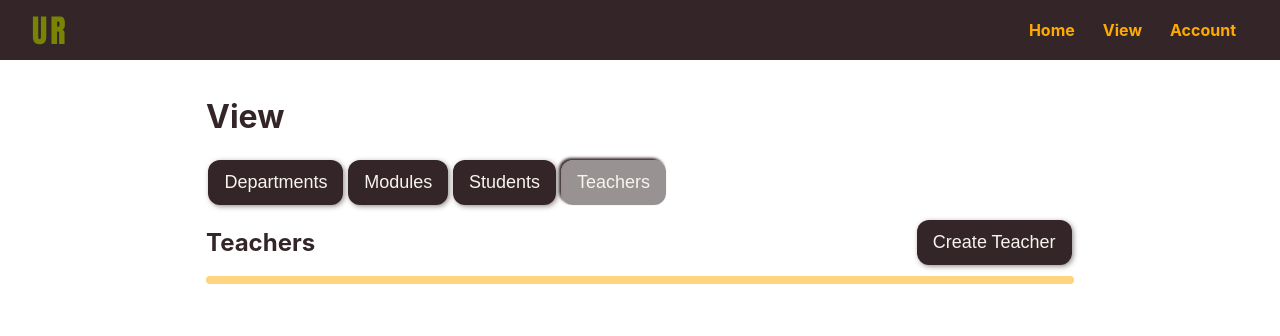
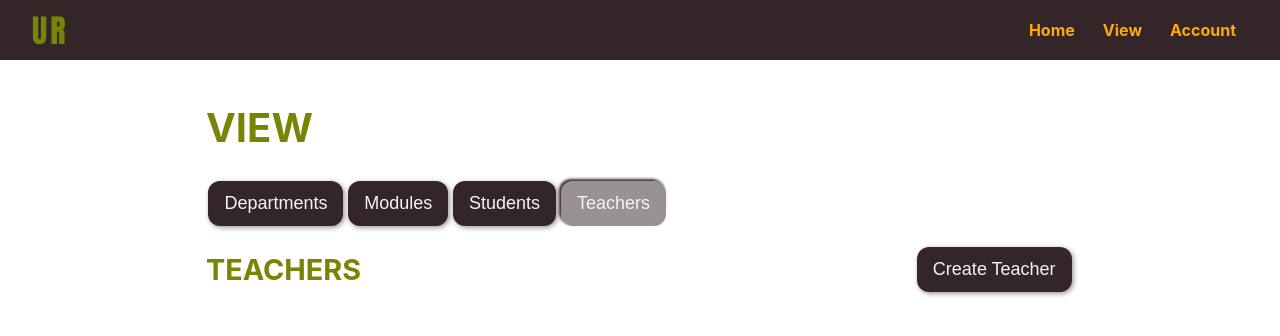
Before and after one commit to INValentin/markit-react-client, a React (Create React App) app: page /view in a window 1280 px wide. Shown: the top 336 px of the page. Built offline with nearby package versions, Linux system fonts and the light colour scheme; no server answers.

Commit message:
Changed some styles

```diff
--- a/src/components/StudentList/StudentList.jsx
+++ b/src/components/StudentList/StudentList.jsx
@@ -32,26 +32,6 @@ const StudentList = () => {
       <h2 className="studentHeader">Students</h2>
       <button onClick={toggleModal} className="btn">Create Student</button>
       </div>
-      <div className="filterList">
-        <div className="inputWrapper studentFilter">
-          <label htmlFor="stdpt">Select Department</label>
-          <select id="stdpt">
-            <option value="">Computer science</option>
-            <option value="">Pure Mathematics</option>
-            <option value="">Electricity</option>
-            <option value="">Civil Engineering</option>
-          </select>
-        </div>
-        <div className="inputWrapper studentFilter">
-          <label htmlFor="stdpt">Select Module</label>
-          <select id="stdpt">
-            <option value="">Analysis</option>
-            <option value="">Calculus III</option>
-            <option value="">Algorithms</option>
-            <option value="">Cyber security</option>
-          </select>
-        </div>
-      </div>
 
       <div className="studentList">
         {loading && <div className="student">Loading...</div>}
--- a/src/index.css
+++ b/src/index.css
@@ -85,6 +85,18 @@ input {
     background-color: tomato;
 }
 
+/* headers */
+h1, h2, h3, h4 {
+    text-transform: uppercase;
+    color: var(--accent-color-1)!important;
+}
+h2 {
+    font-size: 1.8rem;
+}
+h1 {
+    font-size: 2.5rem;
+}
+
 /* loader */
 
 .loader {
@@ -97,6 +109,33 @@ input {
     animation: 3s border-spin infinite linear;
     border-color: var(--dark-color) var(--light-color) var(--dark-color) var(--light-color);
     box-shadow: 0 0 2px 1.2px rgba(0, 0, 0, .5);
+}
+
+/* lists */
+div:is(.teacherList, .studentList, .dptList, .moduleList) {
+    background-color: unset!important;
+    box-shadow: auto;
+}
+
+div:is(.teacherList, .studentList, .dptList, .moduleList) > div {
+    background-color: unset;
+    box-shadow: inset -1px 2px 10px 1px rgba(0, 0, 0, .5);
+    margin: 0.25rem 0;
+    border-radius: .75rem;
+    padding: 0.5rem 1rem;
+    justify-content: space-between;
+}
+
+div:is(.teacherList, .studentList, .dptList, .moduleList) > div > span{
+    flex: 1;
+    padding: .5rem .75rem;
+    display: block!important;
+    font-weight: 500;
+}
+
+div:is(.teacherList, .studentList, .dptList, .moduleList) > div:hover {
+    color: unset;
+    background-color: var(--accent-color-1-op);
 }
 
 @keyframes border-spin {
```
